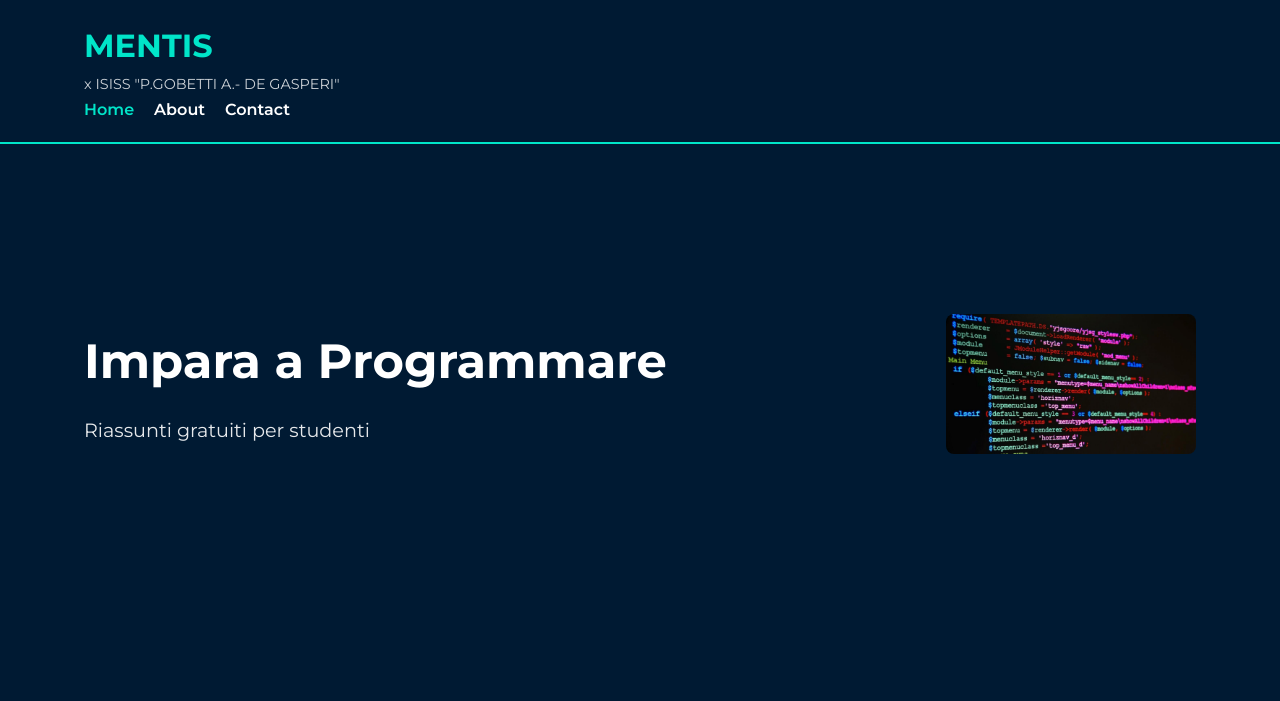
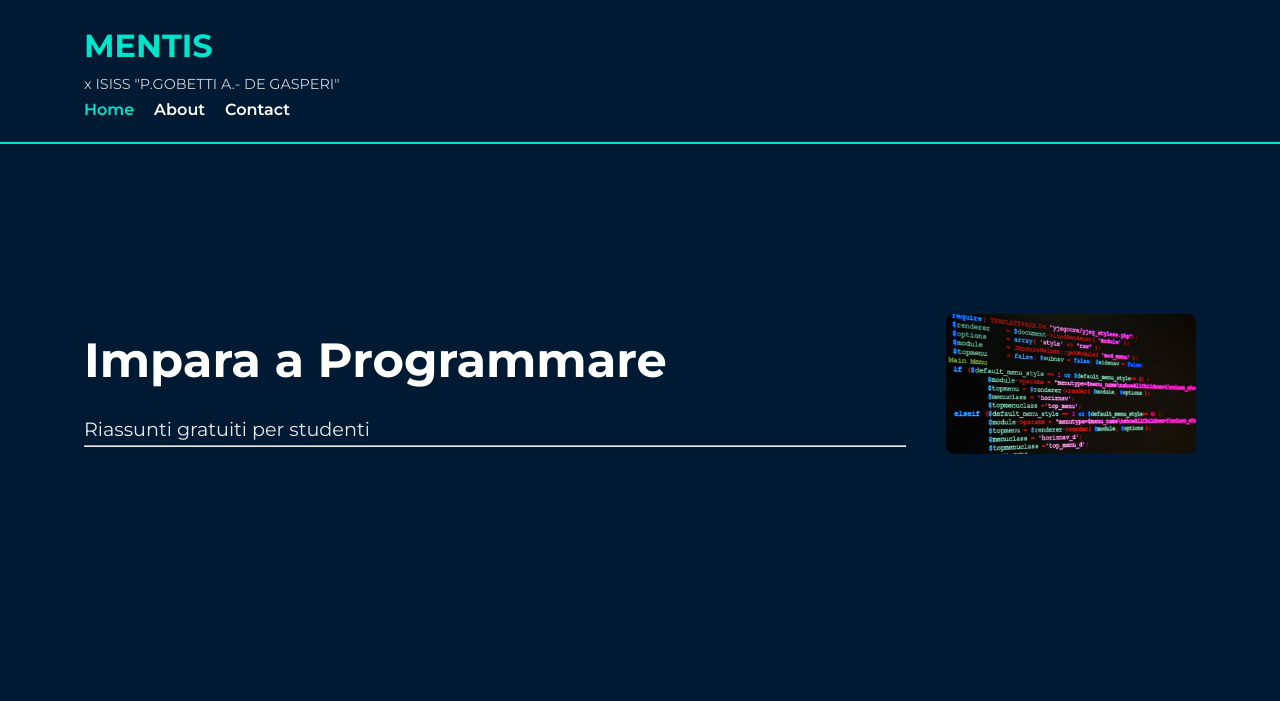
Before and after one commit to Harman898/Mentis_, a plain HTML site: page index.html in a window 1280 px wide. Shown: the top 701 px of the page. Drawn offline with Linux system fonts and the light colour scheme.

Commit message:
Update index.html

```diff
--- a/index.html
+++ b/index.html
@@ -47,7 +47,7 @@
                     <div class="hero-text">
                         <h2>Impara a Programmare</h2>
                         <p>Riassunti gratuiti per studenti</p>
-                    </div>
+                   <hr> </div>
                     <img src="programming.jpg" alt="Programmazione" class="hero-image">
                 </div>
             </div>
```
